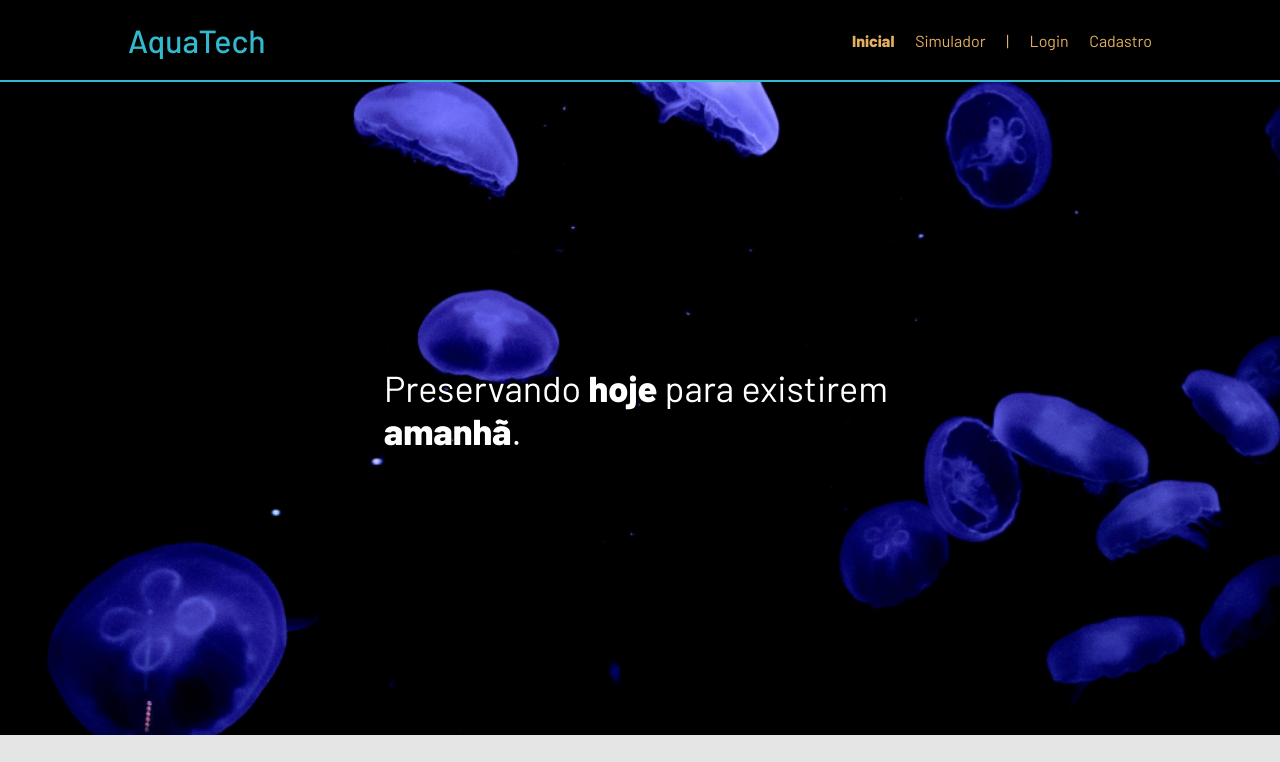
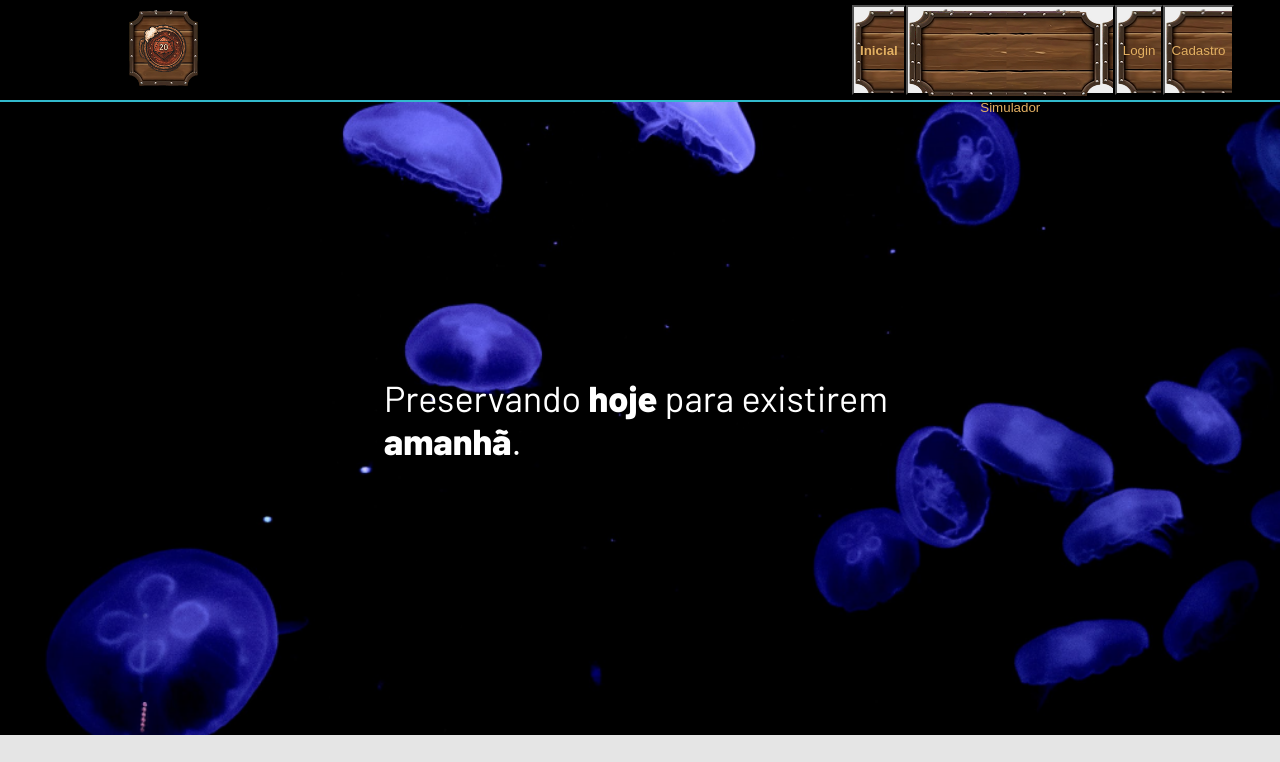
Before and after one commit to Gustavo01833/Mitos-do-Multiverso, a website: page public/index.html in a window 1280 px wide. Shown: the top 762 px of the page. Drawn offline with Linux system fonts and the light colour scheme.

Commit message:
Adição de imagens e alteração no Header

```diff
--- a/public/css/estilo.css
+++ b/public/css/estilo.css
@@ -8,7 +8,7 @@ body {
 }
 
 :root {
-  --tamanho-header: 80px;
+  --tamanho-header: 100px;
   --tamanho-banner: calc(100vh - var(--tamanho-header) - var(--tamanho-footer) - 2px);
   --tamanho-simulador: calc(100vh - var(--tamanho-header) - var(--tamanho-footer) - 2px);
   --tamanho-login: calc(100vh - var(--tamanho-header) - var(--tamanho-footer) - 2px);
@@ -43,11 +43,18 @@ body {
 
 .navbar {
   width: 300px;
+  height: 90%;
   display: flex;
   align-items: center;
   justify-content: space-between;
   list-style: none;
   color: #e3b062;
+}
+
+.navbar button{
+  background-image: url('../assets/imgs-Mitos/Botão.png');
+
+  height: 100%;
 }
 
 .titulo {
--- a/public/index.html
+++ b/public/index.html
@@ -18,21 +18,26 @@
 <body>
     <div class="header">
       <div class="container">
-        <h1 class="titulo">AquaTech</h1>
+        <!-- <h1 class="titulo">A</h1> -->
+        <img style="height: 80%;" src="./assets/Icon-Mitos/Group 9.png" alt="">
+
+
         <ul class="navbar">
-          <li class="agora">
+          <button class="agora">
+
             <a href="#">Inicial</a>
-          </li>
-          <li>
+          </button>
+          <button>
+            <img src="assets/imgs-Mitos/Botão.png" alt="">
             <a href="simulador.html">Simulador</a>
-          </li>
-          <li>|</li>
-          <li>
+          </button>
+          <!-- <li>|</li> -->
+          <button>
             <a href="login.html">Login</a>
-          </li>
-          <li>
+          </button>
+          <button>
             <a href="cadastro.html">Cadastro</a>
-          </li>
+          </button>
         </ul>
       </div>
     </div>
```
Also changed, not shown: public/assets/Icon-Mitos/Group 9.png (added), public/assets/Icon-Mitos/Logo Header.png (added), public/assets/imgs-Mitos/Botão.png (added).
